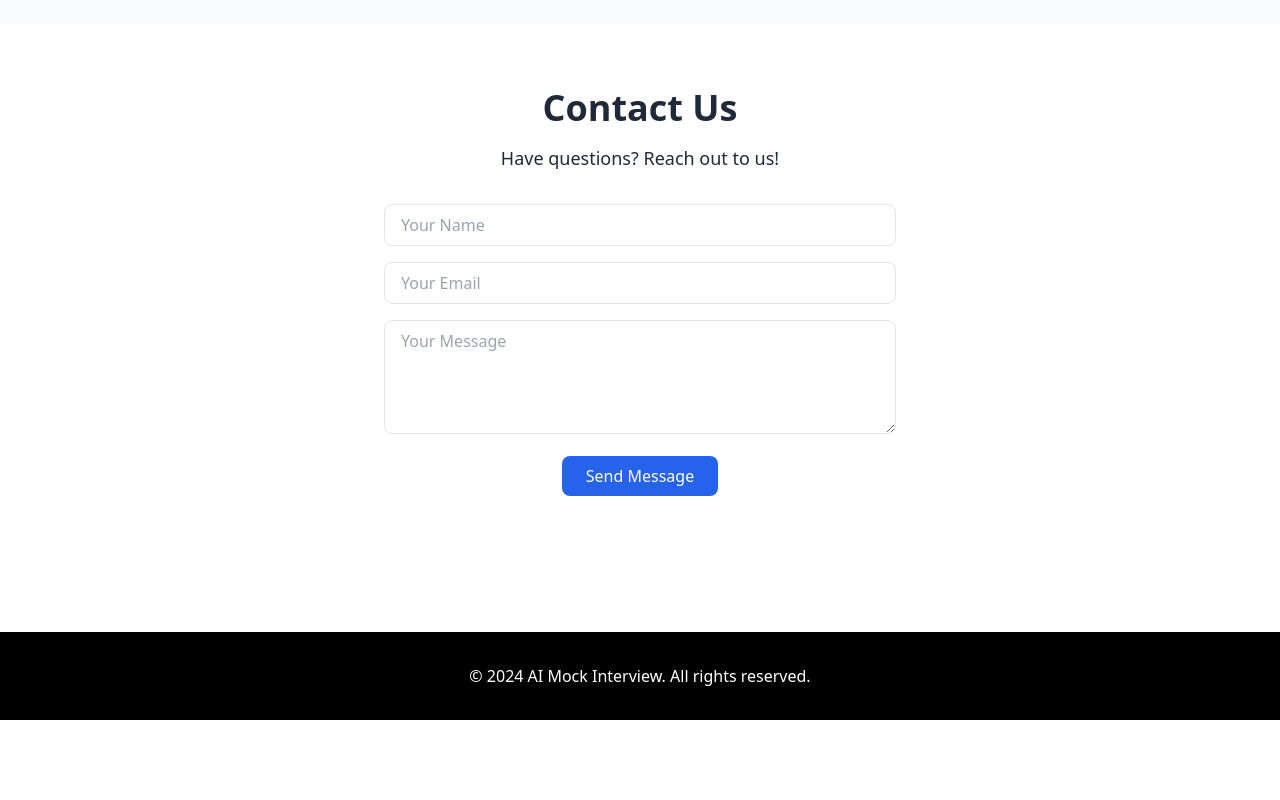
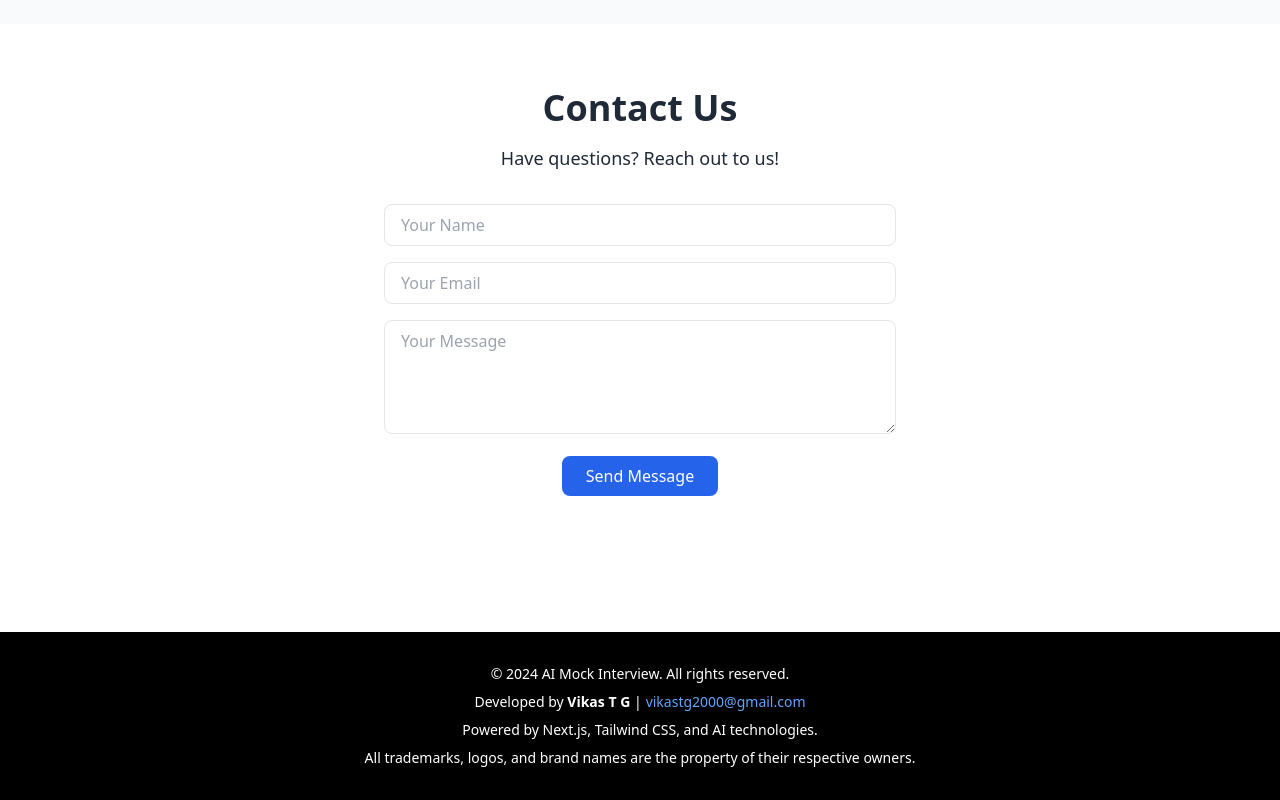
Before and after one commit to AdityaChauhan-star/AI-MOCK-INTERVIEW, a Next.js app: page / in a window 1280 px wide. Shown: the part 1254-2054 px from the top of the page. Before the commit the page ends 1974 px from the top, so only its background shows below. Built offline with nearby package versions, Linux system fonts and the light colour scheme.

Commit message:
Initial Commit

```diff
--- a/app/page.js
+++ b/app/page.js
@@ -1,4 +1,4 @@
-import React from 'react'
+import React from 'react';
 import { Button } from '@/components/ui/button';
 import Head from 'next/head';
 import Contact from '@/_components/Contact';
@@ -118,11 +118,26 @@ const page = () => {
         </section>
       </main>
 
+      {/* Footer Section */}
       <footer className="py-8 bg-black text-white text-center">
-        <p>© 2024 AI Mock Interview. All rights reserved.</p>
+        <p className="text-sm">
+          © 2024 AI Mock Interview. All rights reserved.
+        </p>
+        <p className="text-sm mt-2">
+          Developed by <span className="font-semibold">Vikas T G</span> |
+          <a href="mailto:vikastg2000@gmail.com" className="text-blue-400 hover:text-blue-300 ml-1">
+            vikastg2000@gmail.com
+          </a>
+        </p>
+        <p className="text-sm mt-2">
+          Powered by Next.js, Tailwind CSS, and AI technologies.
+        </p>
+        <p className="text-sm mt-2">
+          All trademarks, logos, and brand names are the property of their respective owners.
+        </p>
       </footer>
     </div>
-  )
-}
+  );
+};
 
-export default page
+export default page;
```
